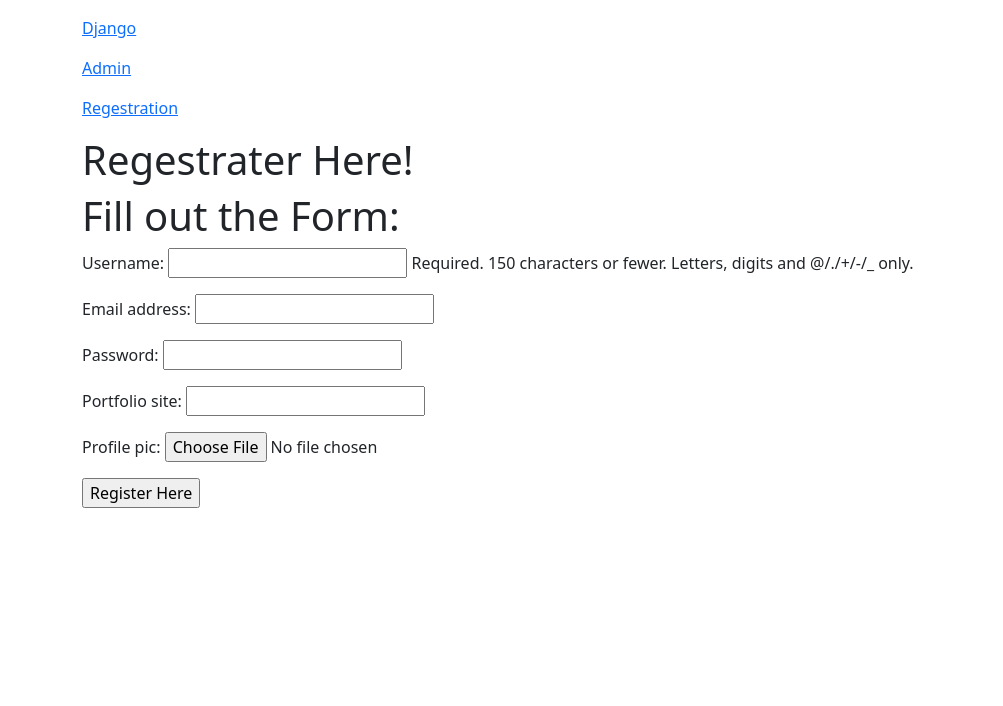
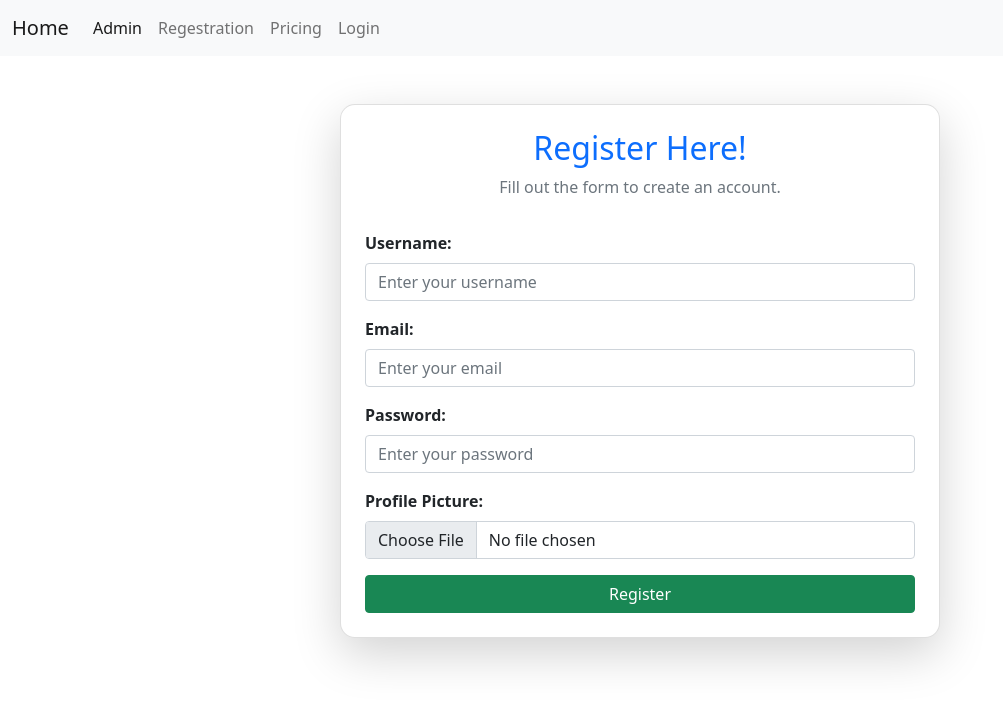
Before and after one commit to KrishYASWANT/Django, a Django app: page /basic_app/registed/ in a window 1280 px wide. Shown: the top 706 px of the page, without its empty margins (0-1003 px from the left). Run offline with Django 3.2, Linux system fonts and the light colour scheme.

Commit message:
learning_projectsv2

```diff
--- a/learning_projects/basic_app/urls.py
+++ b/learning_projects/basic_app/urls.py
@@ -6,4 +6,5 @@ app_name = 'basic_app'
 
 urlpatterns = [
     path('registed/', views.registed, name='registration'),
+    path('user_login/', views.user_login, name='user_login'),
 ]
--- a/learning_projects/basic_app/views.py
+++ b/learning_projects/basic_app/views.py
@@ -1,10 +1,20 @@
 from django.shortcuts import render
 from basic_app.form import UserForm, UserProfileInfoForm
+
+from django.contrib.auth import authenticate, login, logout
+from django.http import HttpResponseRedirect, HttpResponse
+from django.urls import reverse  # Updated import
+from django.contrib.auth.decorators import login_required
+
 # Create your views here.
 
 def index(request):
     return render(request, 'basic_app/index.html')
 
+@login_required
+def user_logout(request):
+    logout(request)
+    return HttpResponseRedirect(reverse('index'))
 
 def registed(request):
 
@@ -38,3 +48,25 @@ def registed(request):
                   {'user_form':user_form,
                    'profile_form':profile_form,
                    'registered':registered})
+
+def user_login(request):
+
+    if request.method == 'POST':
+
+        username = request.POST.get('username')
+        password = request.POST.get('password')
+
+        user = authenticate(username=username,password=password)
+
+        if user:
+            if user.is_active:
+                login(request,user)
+                return HttpResponseRedirect(reverse('index'))
+            else:
+                HttpResponse("Account Not Active")
+        else:
+            print("Someone tried to login and failed")
+            print("Username : {} and Password : {}".format(username,password))
+            return HttpResponse("Invalid Login Details Supplied")
+    else:
+        return render(request, 'basic_app/login.html',{})
--- a/learning_projects/learning_projects/settings.py
+++ b/learning_projects/learning_projects/settings.py
@@ -131,6 +131,8 @@ STATICFILES_DIRS =[STATIC_DIR,]
 
 MEDIA_ROOT = MEDIA_DIR
 MEDIA_URL = '/media/'
+
+LOGIN_URL = '/basic_app/user_login'
 # Default primary key field type
 # https://docs.djangoproject.com/en/5.1/ref/settings/#default-auto-field
 
--- a/learning_projects/learning_projects/urls.py
+++ b/learning_projects/learning_projects/urls.py
@@ -22,5 +22,5 @@ urlpatterns = [
     path('', views.index, name='index'),
     path('admin/', admin.site.urls),
     path('basic_app/', include('basic_app.urls')),
-
+    path('logout/', views.user_logout, name='logout'),
 ]
--- a/learning_projects/templates/basic_app/base.html
+++ b/learning_projects/templates/basic_app/base.html
@@ -8,7 +8,7 @@
     <title>Document</title>
 </head>
 <body>
-    <nav class="navbar navbar-default navbar-static-top">
+    {% comment %} <nav class="navbar navbar-default navbar-static-top">
         <div class="container">
 
         <ul class="nav navbar-nav">
@@ -21,7 +21,39 @@
         </div>
 
 
-    </nav>
+    </nav> {% endcomment %}
+    <nav class="navbar navbar-expand-lg navbar-light bg-light">
+        <div class="container-fluid">
+          <a class="navbar-brand" href="{% url 'index' %}">Home</a>
+          <button class="navbar-toggler" type="button" data-bs-toggle="collapse" data-bs-target="#navbarNav" aria-controls="navbarNav" aria-expanded="false" aria-label="Toggle navigation">
+            <span class="navbar-toggler-icon"></span>
+          </button>
+          <div class="collapse navbar-collapse" id="navbarNav">
+            <ul class="navbar-nav">
+              <li class="nav-item">
+                <a class="nav-link active" aria-current="page" href="{% url 'admin:index' %}">Admin</a>
+              </li>
+              <li class="nav-item">
+                <a class="nav-link" href="{% url 'basic_app:registration' %}">Regestration</a>
+              </li>
+              <li class="nav-item">
+                <a class="nav-link" href="#">Pricing</a>
+              </li>
+              {% if user.is_authenticated %}
+              <li class="nav-item">
+                <a class="nav-link" href="{% url 'logout' %}">Logout</a>
+              </li>
+              {% else %}
+              <li class="nav-item">
+                <a class="nav-link" href="{% url 'basic_app:user_login' %}">Login</a>
+              </li>
+              {% endif %}
+
+
+            </ul>
+          </div>
+        </div>
+      </nav>
     <div class="container">
         {% block  body_block %}
         {% endblock  %}
--- a/learning_projects/templates/basic_app/registration.html
+++ b/learning_projects/templates/basic_app/registration.html
@@ -1,4 +1,54 @@
-<!DOCTYPE html>
+
+{% extends "basic_app/base.html" %}
+{% block body_block %}
+
+<div class="container">
+    {% if registered %}
+        <div class="alert alert-success text-center mt-5">
+            <h1>🎉 Welcome! 🎉</h1>
+            <p>Your account has been successfully created.</p>
+            <a href="{% url 'basic_app:user_login' %}" class="btn btn-primary">Login Here</a>
+        </div>
+    {% else %}
+        <div class="card shadow-lg mx-auto mt-5 p-4" style="max-width: 600px; border-radius: 15px;">
+            <h2 class="text-center text-primary">Register Here!</h2>
+            <p class="text-center text-muted">Fill out the form to create an account.</p>
+
+            <form method="post" enctype="multipart/form-data" class="mt-3">
+                {% csrf_token %}
+
+                <div class="mb-3">
+                    <label for="id_username" class="form-label fw-bold">Username:</label>
+                    <input type="text" class="form-control" id="id_username" name="username" placeholder="Enter your username">
+                </div>
+
+                <div class="mb-3">
+                    <label for="id_email" class="form-label fw-bold">Email:</label>
+                    <input type="email" class="form-control" id="id_email" name="email" placeholder="Enter your email">
+                </div>
+
+                <div class="mb-3">
+                    <label for="id_password" class="form-label fw-bold">Password:</label>
+                    <input type="password" class="form-control" id="id_password" name="password" placeholder="Enter your password">
+                </div>
+
+                <div class="mb-3">
+                    <label for="id_profile_pic" class="form-label fw-bold">Profile Picture:</label>
+                    <input type="file" class="form-control" id="id_profile_pic" name="profile_pic">
+                </div>
+
+                <div class="text-center">
+                    <button type="submit" class="btn btn-success w-100">Register</button>
+                </div>
+            </form>
+        </div>
+    {% endif %}
+</div>
+
+{% endblock %}
+
+
+{% comment %} <!DOCTYPE html>
 {% extends "basic_app/base.html" %}
 {% block body_block %}
 {% if registered %}
@@ -19,4 +69,4 @@
 
 {% endif %}
 
-{% endblock  %}
+{% endblock  %} {% endcomment %}
```
Also changed, not shown: learning_projects/templates/basic_app/index.html (+12 -3 lines), learning_projects/templates/basic_app/login.html (+25 -9 lines).
